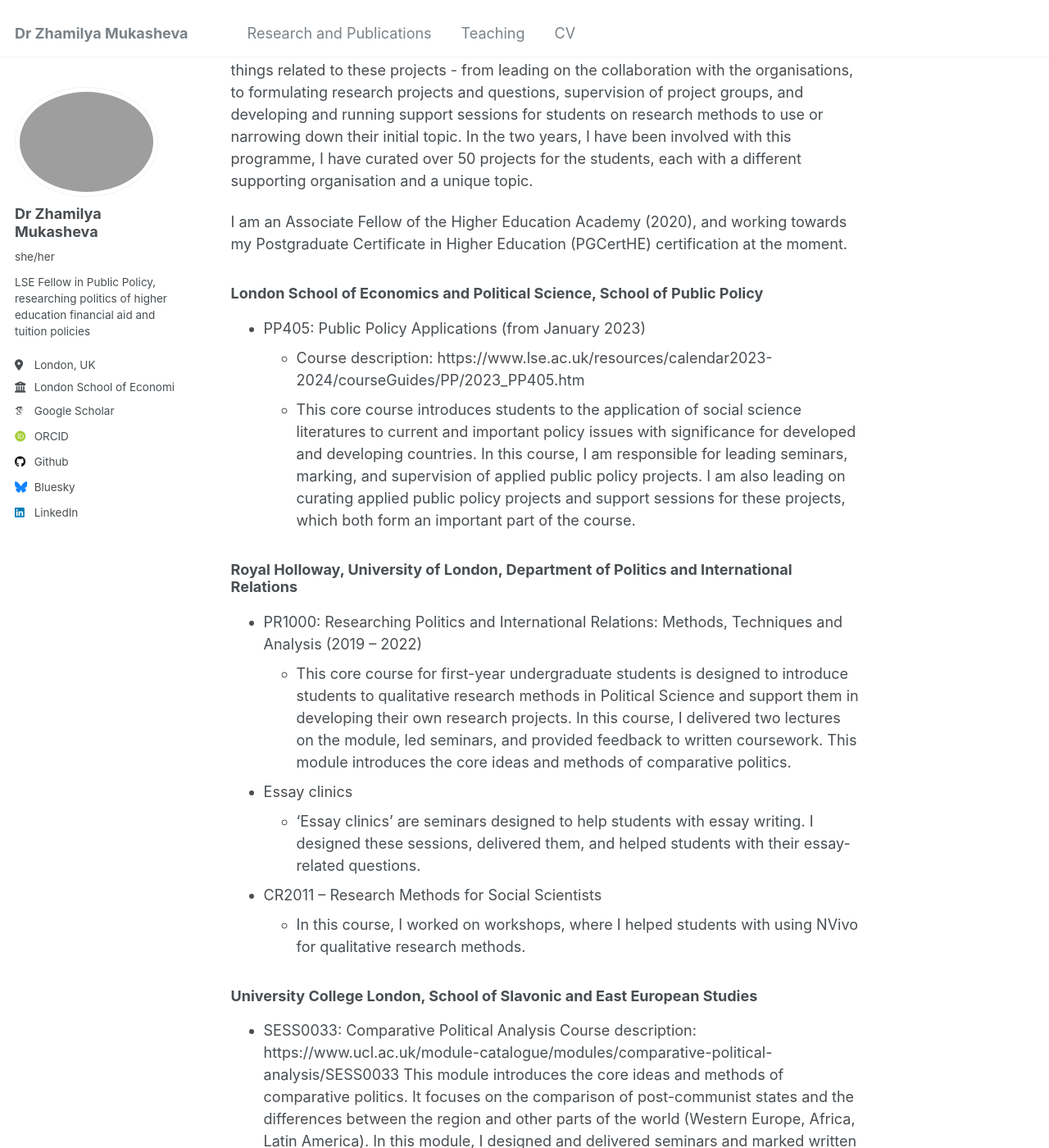
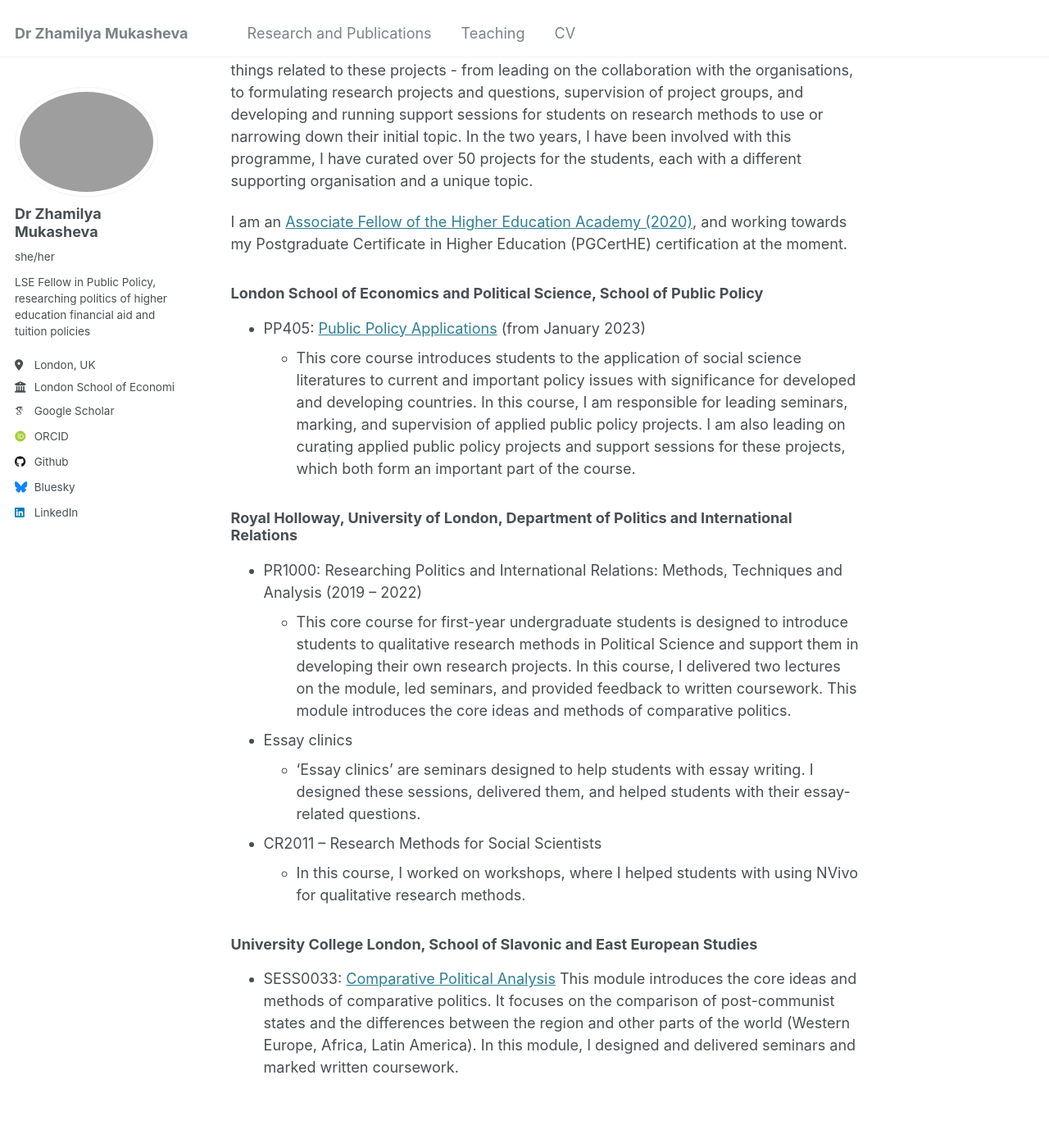
Before and after one commit to zhamilya-mukasheva/zhamilya-mukasheva, a Jekyll site: the page built from _pages/teaching.md, in a window 1280 px wide and 1400 px high, scrolled down 397 px. Shown: the whole window at 82% size. Built offline with Jekyll 4.4.1, drawn with Linux system fonts in a browser that asks for light colours; some web fonts are replaced; some of the changed text lies outside the part shown.

Commit message:
Update teaching.md

```diff
--- a/_pages/teaching.md
+++ b/_pages/teaching.md
@@ -7,13 +7,12 @@ As an educator, I believe that learning should be a hands-on, engaging experienc
 
 At LSE, I am primarily responsible for curating applied policy projects for students in the Master of Public Policy course. The idea behind the projects is to provide opportunities for students to work with a high-profile external organisation on a policy project that was pitched by the organisation, thus allowing them to work on a 'live' issue. I'm working on all things related to these projects - from leading on the collaboration with the organisations, to formulating research projects and questions, supervision of project groups, and developing and running support sessions for students on research methods to use or narrowing down their initial topic. In the two years, I have been involved with this programme, I have curated over 50 projects for the students, each with a different supporting organisation and a unique topic.
 
-I am an Associate Fellow of the Higher Education Academy (2020), and working towards my Postgraduate Certificate in Higher Education (PGCertHE) certification at the moment.
+I am an [Associate Fellow of the Higher Education Academy (2020)](https://www.advance-he.ac.uk/fellowship/associate-fellowship), and working towards my Postgraduate Certificate in Higher Education (PGCertHE) certification at the moment.
 
 
 
 ### London School of Economics and Political Science, School of Public Policy
-* PP405: Public Policy Applications (from January 2023)
-    * Course description: https://www.lse.ac.uk/resources/calendar2023-2024/courseGuides/PP/2023_PP405.htm
+* PP405: [Public Policy Applications](https://www.lse.ac.uk/resources/calendar2023-2024/courseGuides/PP/2023_PP405.htm) (from January 2023)
     * This core course introduces students to the application of social science literatures to current and important policy issues with significance for developed and developing countries. In this course, I am responsible for leading seminars, marking, and supervision of applied public policy projects. I am also leading on curating applied public policy projects and support sessions for these projects, which both form an important part of the course.
 
 ### Royal Holloway, University of London,  Department of Politics and International Relations
@@ -25,6 +24,5 @@ I am an Associate Fellow of the Higher Education Academy (2020), and working tow
     - In this course, I worked on workshops, where I helped students with using NVivo for qualitative research methods.
 
 ### University College London, School of Slavonic and East European Studies
-* SESS0033: Comparative Political Analysis
-    Course description: https://www.ucl.ac.uk/module-catalogue/modules/comparative-political-analysis/SESS0033
+* SESS0033: [Comparative Political Analysis](https://www.ucl.ac.uk/module-catalogue/modules/comparative-political-analysis/SESS0033)
     This module introduces the core ideas and methods of comparative politics. It focuses on the comparison of post-communist states and the differences between the region and other parts of the world (Western Europe, Africa, Latin America). In this module, I designed and delivered seminars and marked written coursework.
```
